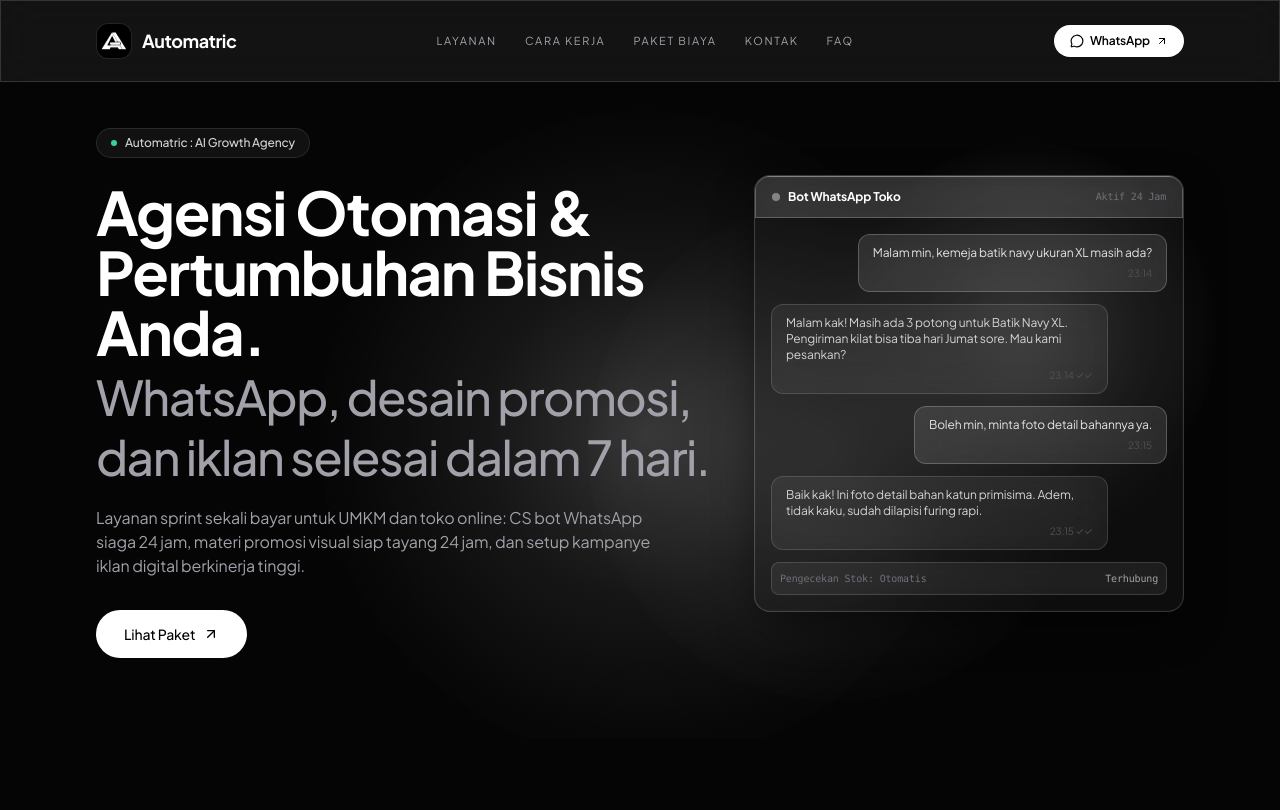
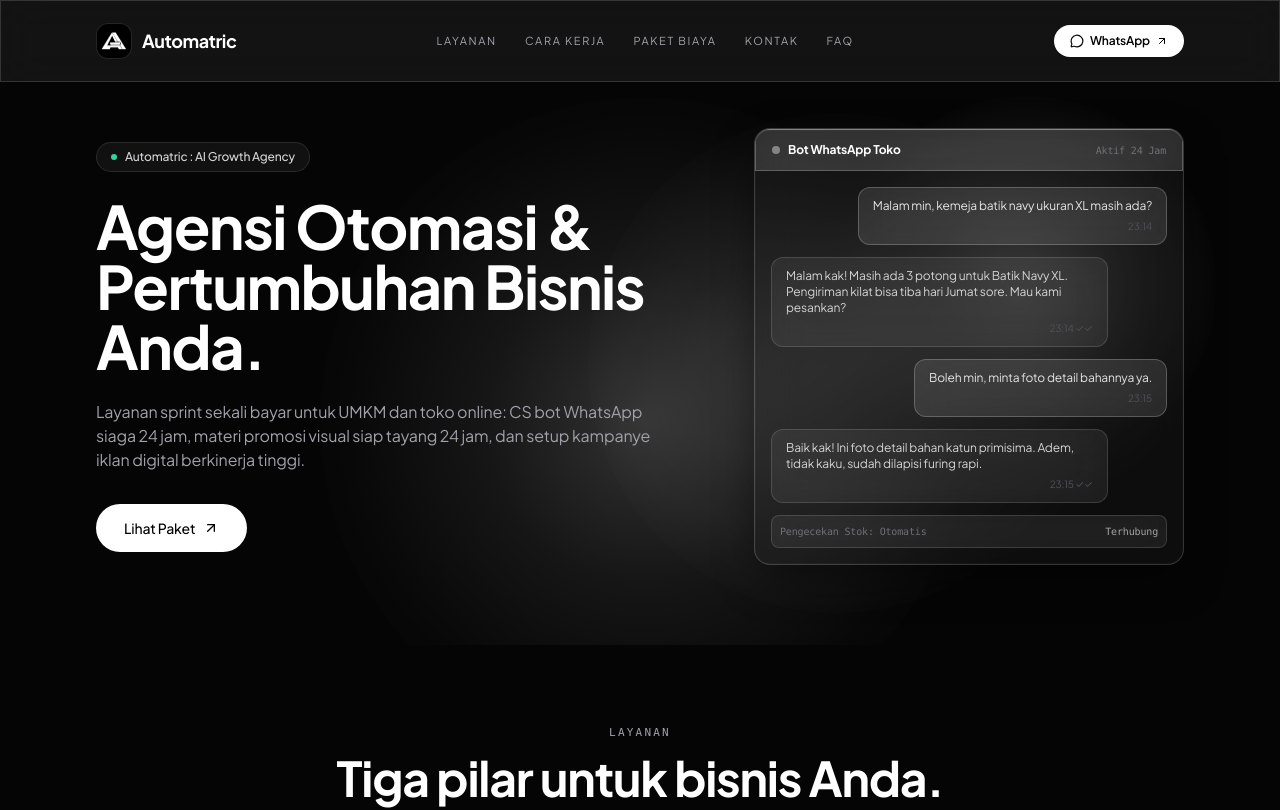
Before and after one commit to purnomoyusgiantoro/automatric, a React (Vite) app in the folder apps/web/: page / in a window 1280 px wide. Shown: the top 810 px of the page. Built offline with nearby package versions, Linux system fonts and the light colour scheme.

Commit message:
style(hero): clean up hero header hierarchy

```diff
--- a/apps/web/src/components/HeroSection.tsx
+++ b/apps/web/src/components/HeroSection.tsx
@@ -27,10 +27,8 @@
               <span className="w-1.5 h-1.5 rounded-full bg-emerald-400" />
               <span>Automatric : AI Growth Agency</span>
             </div>
-            <h1 className="text-4xl sm:text-6xl font-bold tracking-tight text-white leading-[1.08]">
+            <h1 className="text-4xl sm:text-6xl font-bold tracking-tight text-white leading-[1.1]">
               Agensi Otomasi & Pertumbuhan Bisnis Anda.
-              <br />
-              <span className="text-zinc-400 text-3xl sm:text-5xl font-medium">WhatsApp, desain promosi, dan iklan selesai dalam 7 hari.</span>
             </h1>
             <p className="text-sm sm:text-base text-zinc-400 max-w-xl leading-relaxed">
               Layanan sprint sekali bayar untuk UMKM dan toko online: CS bot WhatsApp siaga 24 jam, materi promosi visual siap tayang 24 jam, dan setup kampanye iklan digital berkinerja tinggi.
```
